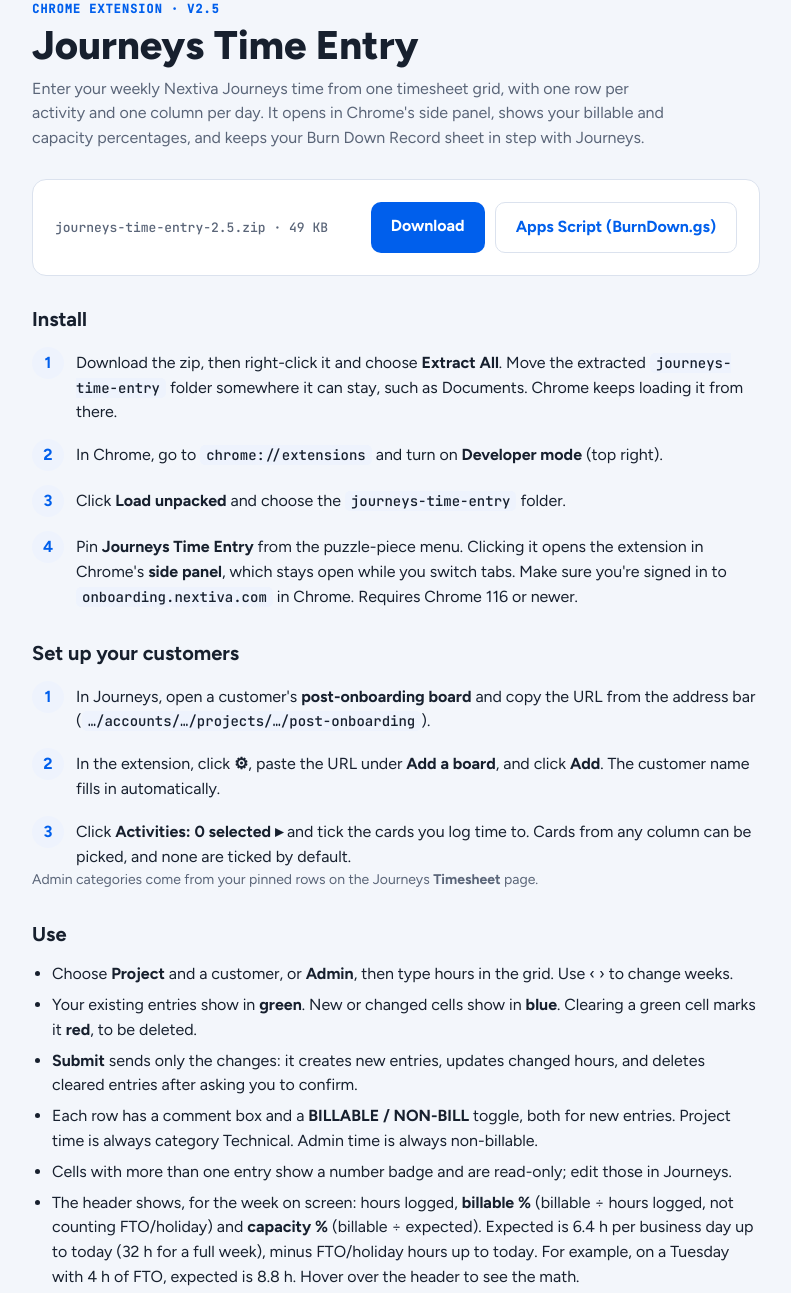
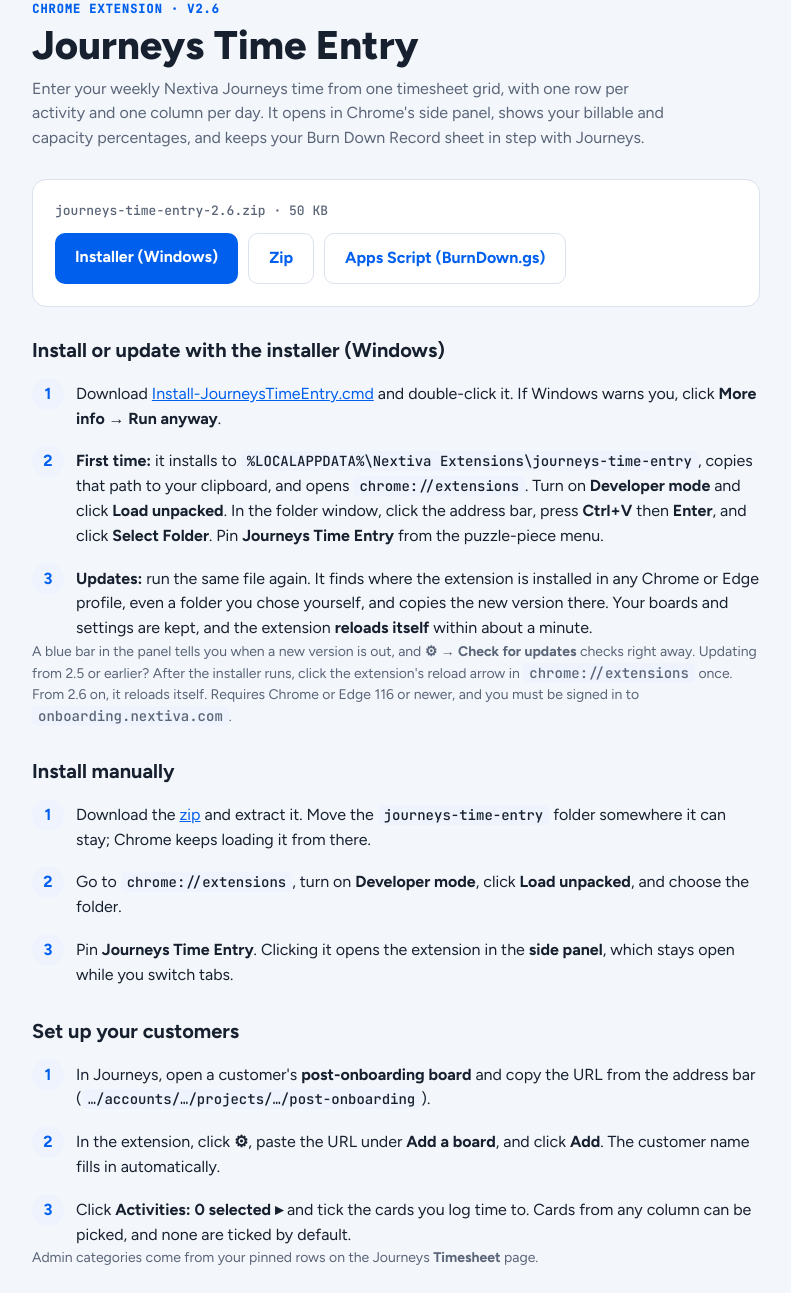
Before and after one commit to jasonkbarry/extensions, a plain HTML site: page journeys-time-entry.html in a window 1280 px wide. Shown: the part 87-1380 px from the top of the page, without its empty margins (244-1035 px from the left). Drawn offline with Linux system fonts and the light colour scheme.

Commit message:
Journeys Time Entry 2.6: Windows installer and self-update
- Install-JourneysTimeEntry.cmd: downloads the latest release, finds an
  existing unpacked install in any Chrome/Edge profile (or installs to
  %LOCALAPPDATA%\Nextiva Extensions) and copies the new files in place
- Extension reloads itself when new files land, shows an update banner
  when a newer version is published (journeys-time-entry.json)
- Install page and README.html updated

Co-Authored-By: Claude Opus 5.5 <noreply@anthropic.com>
Claude-Session: https://claude.ai/code/session_01WcNssBtBKtp8tErCG9hcAm

```diff
--- a/journeys-time-entry.html
+++ b/journeys-time-entry.html
@@ -20,25 +20,35 @@
 <div class="wrap">
   <a class="crumb" href="./">← All extensions</a>
   <header>
-    <div class="eyebrow">Chrome extension · v2.5</div>
+    <div class="eyebrow">Chrome extension · v2.6</div>
     <h1>Journeys Time Entry</h1>
     <p class="lede">Enter your weekly Nextiva Journeys time from one timesheet grid, with one row per activity and one column per day. It opens in Chrome's side panel, shows your billable and capacity percentages, and keeps your Burn Down Record sheet in step with Journeys.</p>
   </header>
   <div class="card">
-    <div class="meta"><span class="file">journeys-time-entry-2.5.zip · 49 KB</span></div>
+    <div class="meta"><span class="file">journeys-time-entry-2.6.zip · 50 KB</span></div>
     <div class="btns">
-      <a class="btn" href="journeys-time-entry-2.5.zip" download>Download</a>
+      <a class="btn" href="Install-JourneysTimeEntry.cmd" download>Installer (Windows)</a>
+      <a class="btn ghost" href="journeys-time-entry-2.6.zip" download>Zip</a>
       <a class="btn ghost" href="journeys-time-entry-BurnDown.gs" download>Apps Script (BurnDown.gs)</a>
     </div>
   </div>
 
   <section>
-    <h2>Install</h2>
+    <h2>Install or update with the installer (Windows)</h2>
     <ol class="steps">
-      <li><div>Download the zip, then right-click it and choose <strong>Extract All</strong>. Move the extracted <code>journeys-time-entry</code> folder somewhere it can stay, such as Documents. Chrome keeps loading it from there.</div></li>
-      <li><div>In Chrome, go to <code>chrome://extensions</code> and turn on <strong>Developer mode</strong> (top right).</div></li>
-      <li><div>Click <strong>Load unpacked</strong> and choose the <code>journeys-time-entry</code> folder.</div></li>
-      <li><div>Pin <strong>Journeys Time Entry</strong> from the puzzle-piece menu. Clicking it opens the extension in Chrome's <strong>side panel</strong>, which stays open while you switch tabs. Make sure you're signed in to <code>onboarding.nextiva.com</code> in Chrome. Requires Chrome 116 or newer.</div></li>
+      <li><div>Download <a href="Install-JourneysTimeEntry.cmd" download>Install-JourneysTimeEntry.cmd</a> and double-click it. If Windows warns you, click <strong>More info → Run anyway</strong>.</div></li>
+      <li><div><strong>First time:</strong> it installs to <code>%LOCALAPPDATA%\Nextiva Extensions\journeys-time-entry</code>, copies that path to your clipboard, and opens <code>chrome://extensions</code>. Turn on <strong>Developer mode</strong> and click <strong>Load unpacked</strong>. In the folder window, click the address bar, press <strong>Ctrl+V</strong> then <strong>Enter</strong>, and click <strong>Select Folder</strong>. Pin <strong>Journeys Time Entry</strong> from the puzzle-piece menu.</div></li>
+      <li><div><strong>Updates:</strong> run the same file again. It finds where the extension is installed in any Chrome or Edge profile, even a folder you chose yourself, and copies the new version there. Your boards and settings are kept, and the extension <strong>reloads itself</strong> within about a minute.</div></li>
+    </ol>
+    <p class="note">A blue bar in the panel tells you when a new version is out, and <strong>⚙ → Check for updates</strong> checks right away. Updating from 2.5 or earlier? After the installer runs, click the extension's reload arrow in <code>chrome://extensions</code> once. From 2.6 on, it reloads itself. Requires Chrome or Edge 116 or newer, and you must be signed in to <code>onboarding.nextiva.com</code>.</p>
+  </section>
+
+  <section>
+    <h2>Install manually</h2>
+    <ol class="steps">
+      <li><div>Download the <a href="journeys-time-entry-2.6.zip" download>zip</a> and extract it. Move the <code>journeys-time-entry</code> folder somewhere it can stay; Chrome keeps loading it from there.</div></li>
+      <li><div>Go to <code>chrome://extensions</code>, turn on <strong>Developer mode</strong>, click <strong>Load unpacked</strong>, and choose the folder.</div></li>
+      <li><div>Pin <strong>Journeys Time Entry</strong>. Clicking it opens the extension in the <strong>side panel</strong>, which stays open while you switch tabs.</div></li>
     </ol>
   </section>
 
@@ -132,7 +142,7 @@
 
   <section>
     <h2>Updating</h2>
-    <p class="note">Download the new zip, extract it, and copy its files over your existing <code>journeys-time-entry</code> folder. Keep the folder name so your boards and settings are kept. Then click the reload arrow on the extension in <code>chrome://extensions</code>. Full documentation is in <code>README.html</code> inside the folder.</p>
+    <p class="note">Run the installer again. To update by hand instead, copy the new zip's files over your <code>journeys-time-entry</code> folder, keeping the folder name, and click the reload arrow in <code>chrome://extensions</code>. Full documentation is in <code>README.html</code> inside the folder.</p>
     <p class="note"><strong>Coming from 1.8 or earlier?</strong> Also update the Apps Script: paste in the new <a href="journeys-time-entry-BurnDown.gs" download>BurnDown.gs</a> (version 5), save, and use <strong>Manage deployments → ✏ → Version: New version → Deploy</strong>. Your <code>/exec</code> URL stays the same. If you were on 1.7 or earlier, also fill in <strong>Sheet link</strong> in ⚙.</p>
   </section>
   <footer>Works in Google Chrome and Microsoft Edge. All settings stay in your own Chrome profile.</footer>
--- /dev/null
+++ b/journeys-time-entry.json
@@ -0,0 +1,6 @@
+{
+  "version": "2.6",
+  "zip": "journeys-time-entry-2.6.zip",
+  "page": "journeys-time-entry.html",
+  "scriptVersion": 5
+}
```
Also changed, not shown: index.html (+2 -2 lines), 3 other files.
